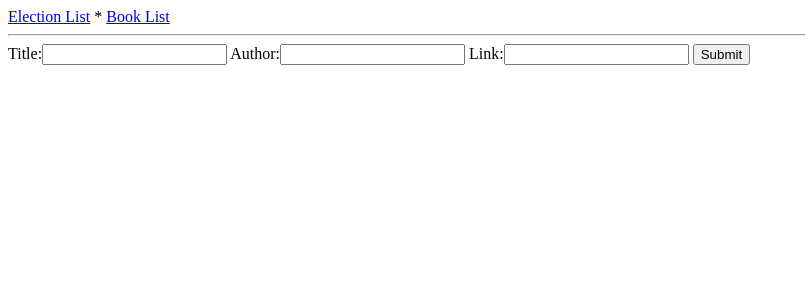
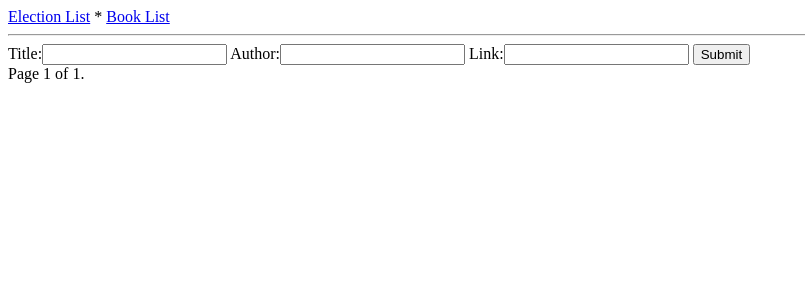
Before and after one commit to CodeHeeler/book-club-voting, a Django app: page /books in a window 1280 px wide. Shown: the top 300 px of the page, without its empty margins (0-805 px from the left). Run offline with Django 3.2, Linux system fonts and the light colour scheme; data that the repository does not hold is empty; some libraries are stand-ins or nearby versions.

Commit message:
Added basic pagination functionality

```diff
--- a/books/templates/books/book_list.html
+++ b/books/templates/books/book_list.html
@@ -19,4 +19,22 @@
     </div>
 {% endfor %}
 
+<div class="pagination">
+    <span class="step-links">
+        {% if books.has_previous %}
+        <a href="?page=1">&laquo; first</a>
+        <a href="?page={{ books.previous_page_number }}">previous</a>
+        {% endif %}
+
+        <span class="current">
+            Page {{ books.number }} of {{ books.paginator.num_pages }}.
+        </span>
+
+        {% if books.has_next %}
+        <a href="?page={{ books.next_page_number }}">next</a>
+        <a href="?page={{ books.paginator.num_pages }}">last &raquo;</a>
+        {% endif %}
+    </span>
+</div>
+
 {% endblock %}
--- a/books/views.py
+++ b/books/views.py
@@ -1,3 +1,4 @@
+from django.core.paginator import Paginator, EmptyPage, PageNotAnInteger
 from django.shortcuts import render, redirect, get_object_or_404
 
 from .models import Book
@@ -30,8 +31,17 @@ def book_delete_view (request, book_id):
 
 
 def book_list(request):
+    books_all = Book.objects.all()
+    paginator = Paginator(books_all, 20)
+    page = request.GET.get('page')
+    try:
+        books = paginator.page(page)
+    except PageNotAnInteger:
+        books = paginator.page(1)
+    except EmptyPage:
+        books = paginator.page(paginator.num_pages)
     return render(request, 'books/book_list.html', {
-        'books': Book.objects.all(),
+        'books': books,
         'form': BookForm(),
     })
 
```
